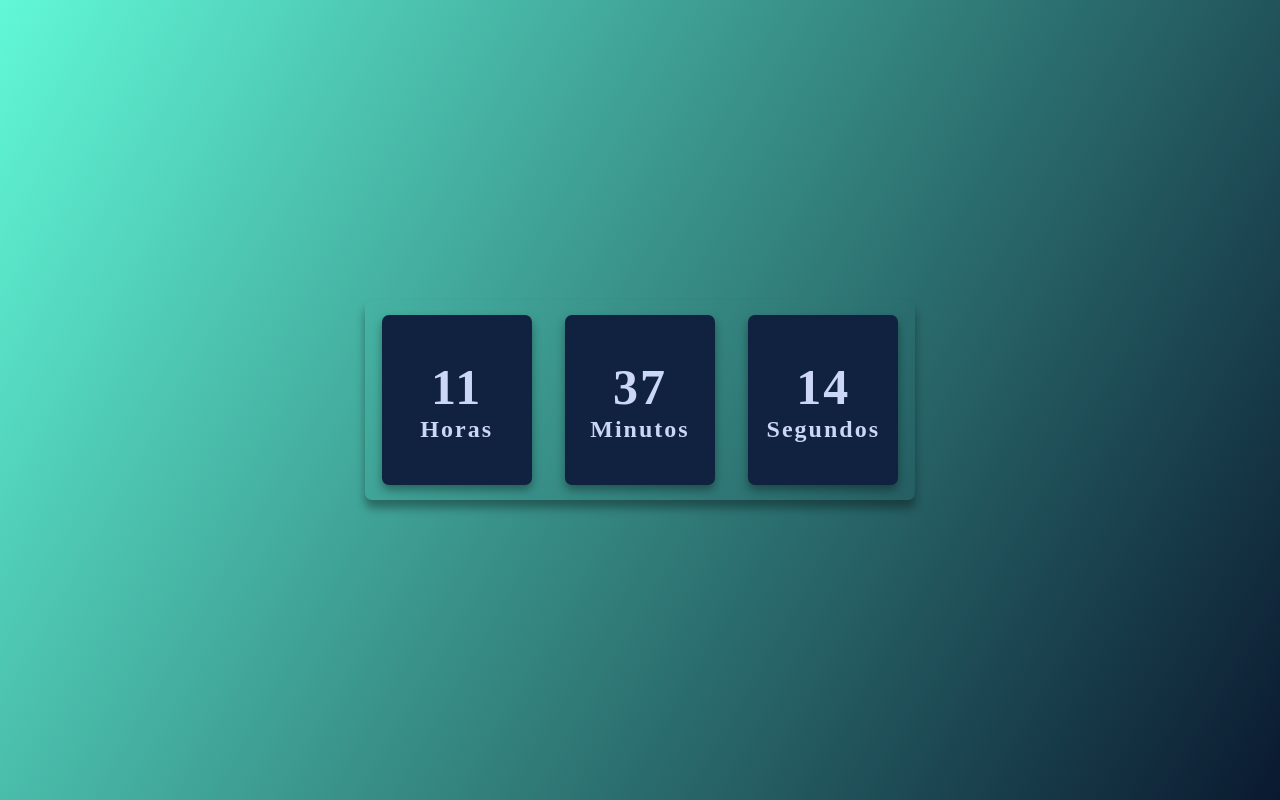
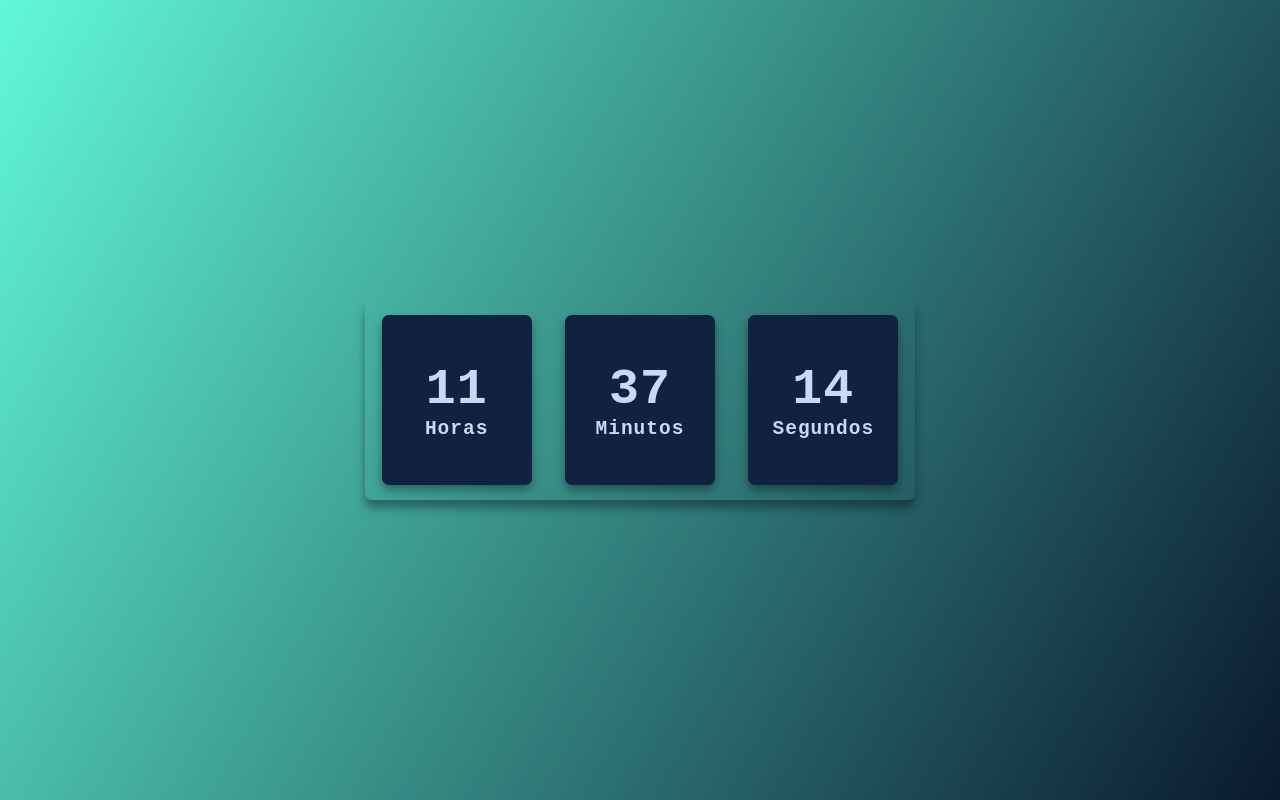
Before and after one commit to Victor-Louback/Rel-gio-digital, a plain HTML site: page index.html in a window 1280 px wide. Drawn offline with Linux system fonts and the light colour scheme.

Commit message:
adição de novos arquivos

```diff
--- a/index.html
+++ b/index.html
@@ -6,6 +6,7 @@
     <meta http-equiv="X-UA-Compatible" content="IE=edge">
     <meta name="viewport" content="width=device-width, initial-scale=1.0">
     <link rel="stylesheet" href="style.css">
+    <link rel="shortcut icon" href="favicon.ico" type="image/x-icon">
     <title>Relógio digital</title>
 </head>
 
--- a/style.css
+++ b/style.css
@@ -1,6 +1,7 @@
 * {
     padding: 0;
     margin: 0;
+    font-family: monospace;
 }
 
 body {
@@ -33,7 +34,7 @@ body {
     background-color: #112240;
     border-radius: 7px;
     box-shadow: 0px 5px 10px rgba(0, 0, 0, 0.36);
-    letter-spacing: 2px;/*espaçamento entre letras*/
+    letter-spacing: 1px;/*espaçamento entre letras*/
 }
 
 .relogio span {
```
Also changed, not shown: favicon.ico (added).
